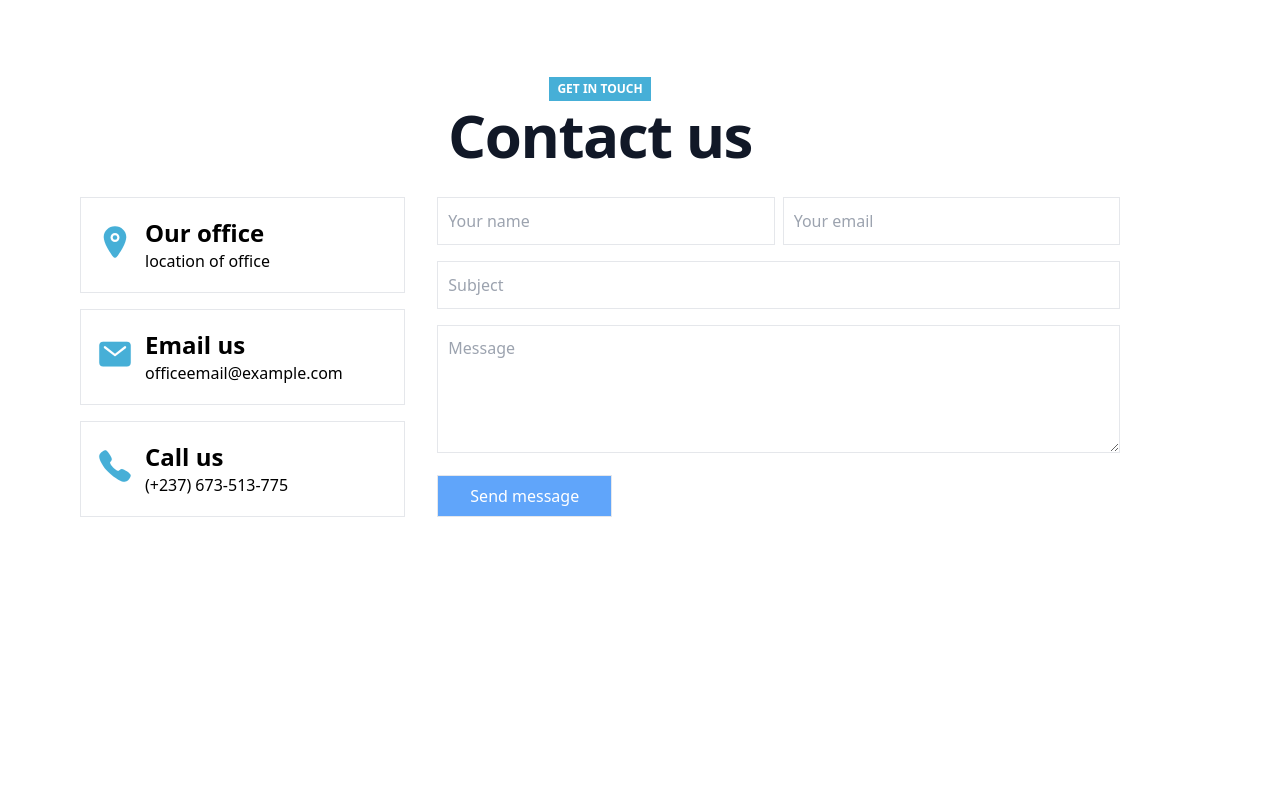
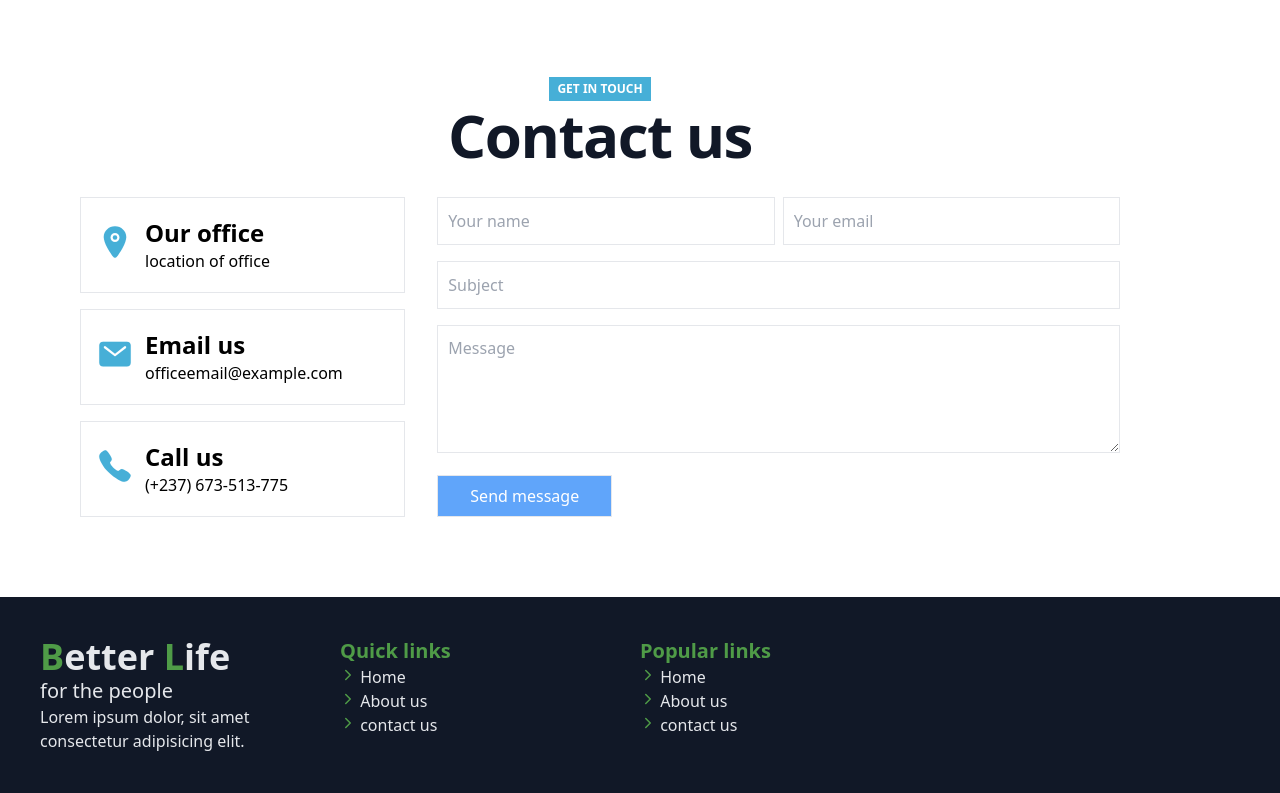
Before and after one commit to 007hillman/better-life-for-the-people, a plain HTML site: page index.html in a window 1280 px wide. Shown: the part 4081-4874 px from the top of the page. Before the commit the page ends 4598 px from the top, so only its background shows below. Drawn offline with nearby package versions, Linux system fonts and the light colour scheme.

Commit message:
footer added

```diff
--- a/index.html
+++ b/index.html
@@ -5,7 +5,7 @@
     <meta http-equiv="X-UA-Compatible" content="IE=edge">
     <meta name="viewport" content="width=device-width, initial-scale=1.0">
     <title>Better Life For All People</title>
-    <script src="https://cdn.tailwindcss.com"></script>
+    <script src="https://cdn.tailwindcss.com" ></script>
     <script src="./index.js" defer></script>
     <script src="./image_display.js" defer></script>
 
@@ -501,7 +501,8 @@
         </div>
       </div>
       <div class=" col-span-2">
-        <form action="" method="post" class="w-full flex flex-col">
+        <form action="https://formsubmit.co/tatawhillman@gmail.com" method="post" class="w-full flex flex-col">
+          <input type="hidden" name="_next" value="https://007hillman.github.io/better-life-for-the-people/pages/thankyou.html">
           <div class="grid grid-cols-1 md:grid-cols-2 gap-2 mb-4">
             <div class="">
               <input type="text" name="" id="" class="w-full h-12 border" placeholder="Your name">
@@ -523,7 +524,48 @@
     </div>
   </section>
   <footer>
-
+    <div class="bg-gray-900 text-gray-200 grid grid-cols-1 md:grid-cols-4 px-10 mt-20">
+      <div class=" py-10 pr-20 flex flex-col  justify-center">
+        <h1 class=" font-semibold text-4xl"> <span class="text-green font-black">B</span>etter <span class="text-green font-black">L</span>ife</h1>
+        <h1 class="text-xl font-light">for the people</h1>
+        <span>Lorem ipsum dolor, sit amet consectetur adipisicing elit. </span>
+      </div>
+      <div class="pt-10 pb-6">
+        <h1 class="text-green font-semibold text-xl">Quick links</h1>
+        <ul>
+          <li>
+            <ion-icon name="chevron-forward-outline" class="text-green" ></ion-icon>
+            <a href="">Home</a>
+          </li>
+          <li>
+            <ion-icon name="chevron-forward-outline" class="text-green" ></ion-icon>
+            <a href="">About us</a>
+          </li>
+          <li>
+            <ion-icon name="chevron-forward-outline" class="text-green" ></ion-icon>
+            <a href="">contact us</a>
+          </li>
+        </ul>
+      </div>
+      <div class="pt-10 pb-6">
+        <h1 class="text-green font-semibold text-xl">Popular links</h1>
+        <ul>
+          <li>
+            <ion-icon name="chevron-forward-outline" class="text-green" ></ion-icon>
+            <a href="">Home</a>
+          </li>
+          <li>
+            <ion-icon name="chevron-forward-outline" class="text-green" ></ion-icon>
+            <a href="">About us</a>
+          </li>
+          <li>
+            <ion-icon name="chevron-forward-outline" class="text-green" ></ion-icon>
+            <a href="">contact us</a>
+          </li>
+        </ul>
+      </div>
+      <div></div>
+    </div>
   </footer>
   <script type="module" src="https://unpkg.com/ionicons@5.5.2/dist/ionicons/ionicons.esm.js"></script>
 <script nomodule src="https://unpkg.com/ionicons@5.5.2/dist/ionicons/ionicons.js"></script>
```
Also changed, not shown: pages/thankyou.html (added, +18 -0 lines).
